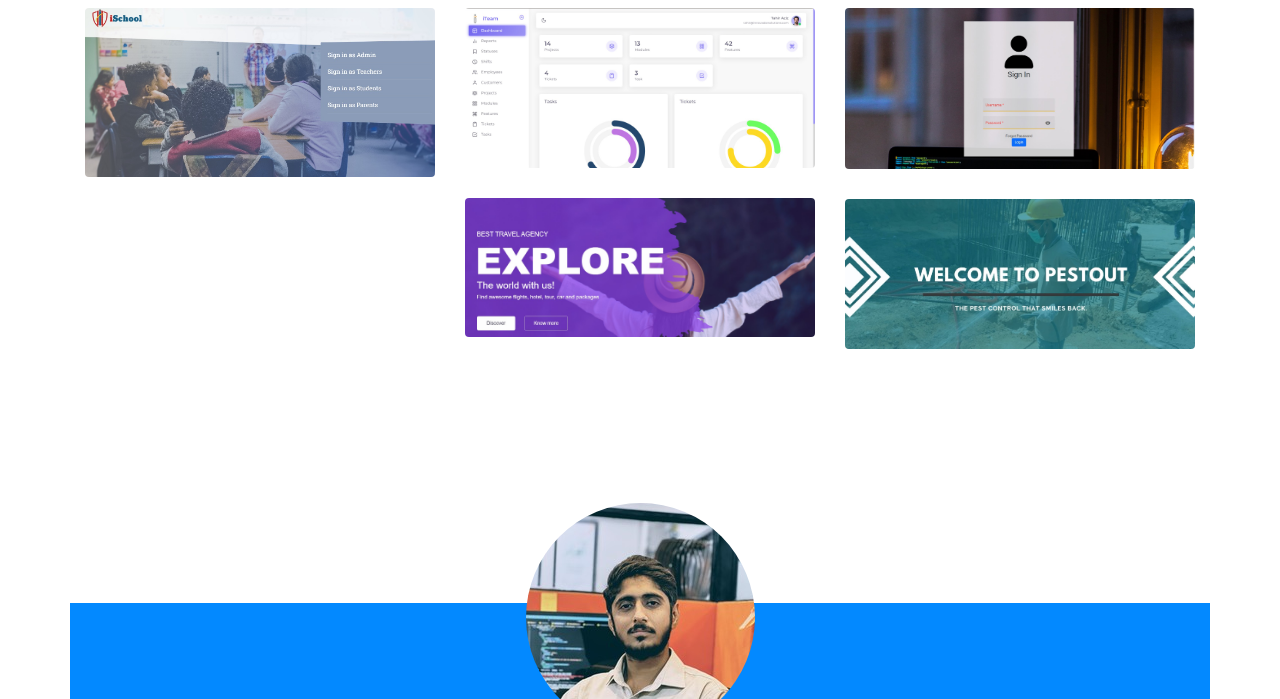
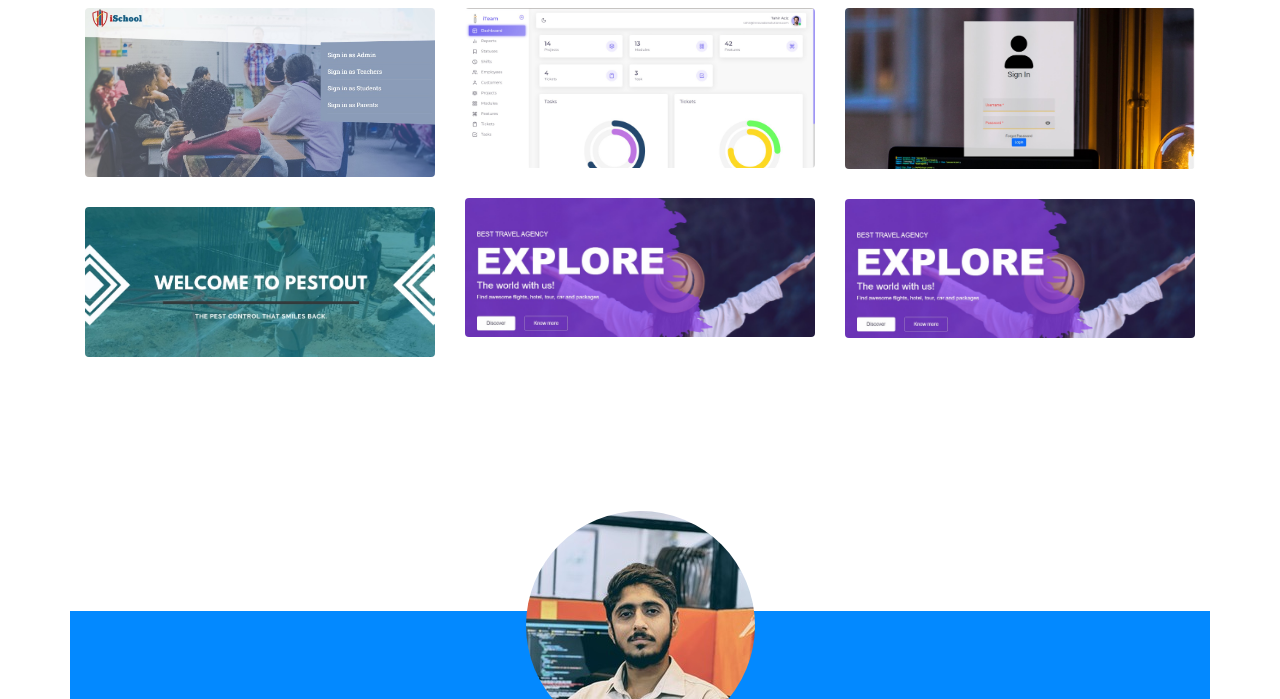
Before and after one commit to Talha-raj/Molabux, a plain HTML site: page index.html in a window 1280 px wide. Shown: the part 833-1532 px from the top of the page. Drawn offline with Linux system fonts and the light colour scheme; animation ran at ten frames a second; files whose address does not match are found by name; a web font is replaced by a local one.

Commit message:
Update index.html

```diff
--- a/index.html
+++ b/index.html
@@ -817,7 +817,7 @@
 
       {
         Projectname: "Soul Whispers",
-        Features: "Therapy, Assessment, Goal Tracking",
+        Features: "Therapy, Assessment, Goal Tracking, AI Apps",
         ImageLink: "images/soulwhispers.png",
         Link:  "https://apps.apple.com/pk/app/soul-whispers/id6514315560"
 
@@ -850,6 +850,13 @@
         ImageLink: "images/kernaltravels.jpg",
 
         Link: null
+      },
+  {
+        "Projectname": "Aqua Purez",
+        Features: "Shop, Booking, Business",
+        ImageLink: "images/kernaltravels.jpg",
+
+        Link: "https://aquapurz.com/"
       },
       {
         "Projectname": "PestOut",
```
